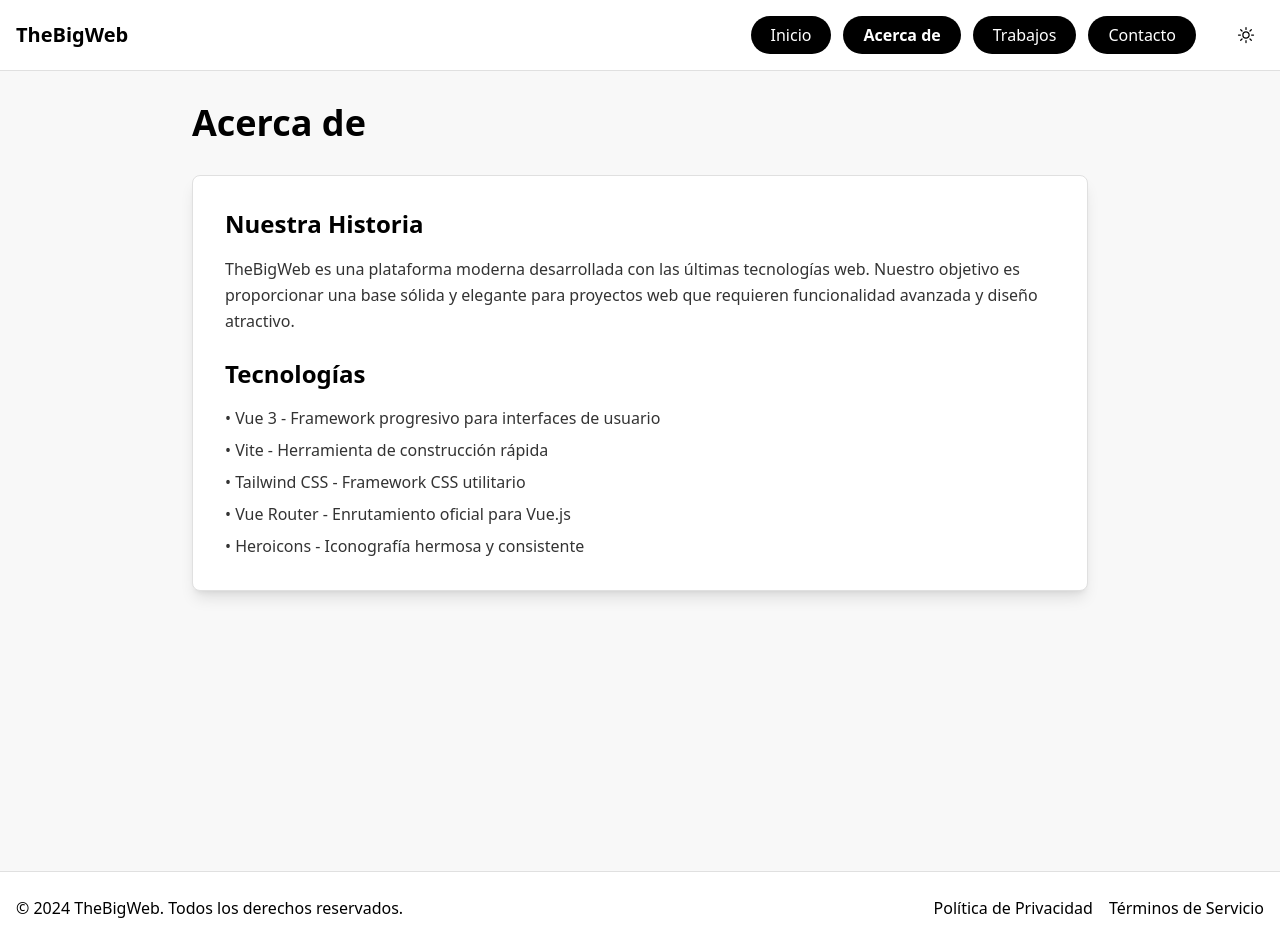
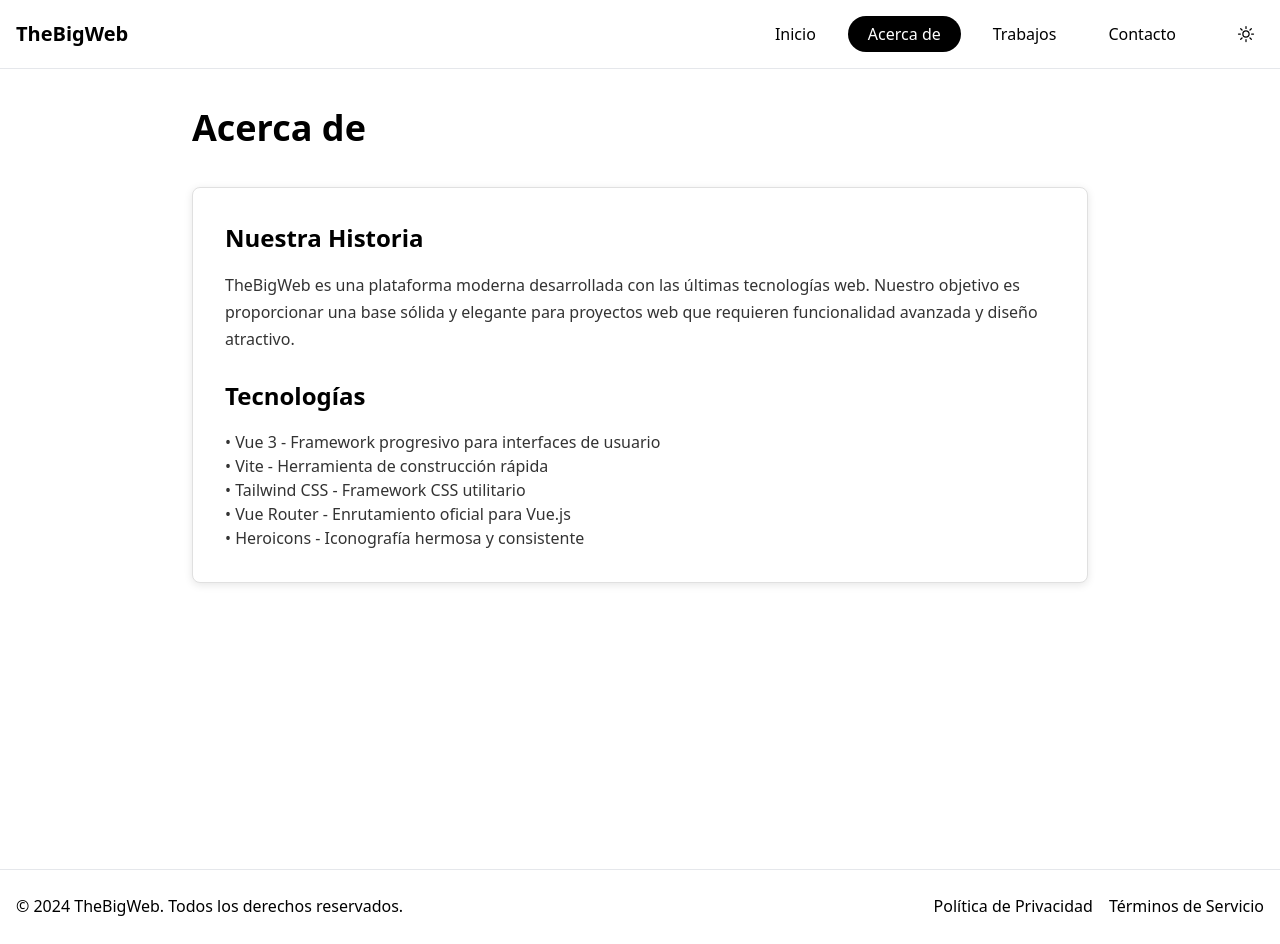
Before and after one commit to fullstackboss/thebigweb, a Vue app: page /acerca in a window 1280 px wide. Built offline with nearby package versions, Linux system fonts and the light colour scheme.

Commit message:
Colores y theme.js bien configurado

```diff
--- a/src/components/BigFoot.vue
+++ b/src/components/BigFoot.vue
@@ -1,7 +1,7 @@
 <template>
-  <footer class="bg-theme-card">
+  <footer style="background: var(--color-background);">
     <div class="container mx-auto px-4 py-6 border-t border-theme">
-      <div class="flex justify-between items-center">
+      <div class="flex justify-between items-center" style="color: var(--color-text);">
         <div class="text-theme-primary">
           © 2024 TheBigWeb. Todos los derechos reservados.
         </div>
--- a/src/components/MenuItem.vue
+++ b/src/components/MenuItem.vue
@@ -3,9 +3,10 @@
     <router-link
       :to="routePath"
       class="menu-btn"
-      active-class="menu-btn-active"
+      :class="{ 'menu-btn-active': isActive }"
+      v-slot="{ isActive }"
     >
-      {{ displayName }}
+      <span :style="isActive ? activeStyle : inactiveStyle">{{ displayName }}</span>
     </router-link>
   </li>
 </template>
@@ -40,26 +41,32 @@ const displayName = computed(() => {
   }
   return names[props.section]
 })
+
+const activeStyle = {
+  border: '0px solid var(--color-border)',
+  borderRadius: '9999px',
+  padding: '7px 20px',
+  color: 'var(--color-card)',
+  background: 'var(--color-primary)',
+  fontWeight: 400,
+  transition: 'border 0.2s, color 0.2s, background 0.2s',
+}
+
+const inactiveStyle = {
+  border: 'none',
+  padding: '7px 20px',
+  color: 'var(--color-primary)',
+  background: 'transparent',
+  fontWeight: 400,
+  transition: 'color 0.2s',
+}
 </script>
 
 <style scoped>
 .menu-btn {
   display: inline-block;
-  border-radius: 9999px;
-  padding: 7px 20px;
-  transition: background 0.2s, color 0.2s;
   text-align: center;
   font-size: 16px;
-  font-weight: 400;
-  background: var(--color-primary);
-  color: var(--color-card);
-}
-
-.menu-btn:hover {
-  background: var(--color-secondary);
-}
-
-.menu-btn-active {
-  font-weight: 600;
+  background: transparent;
 }
 </style>
--- a/src/pages/About.vue
+++ b/src/pages/About.vue
@@ -1,18 +1,18 @@
 <template>
-  <div class="min-h-screen bg-theme-surface p-8">
+  <div class="min-h-screen p-8" style="background: var(--color-background);">
     <div class="container mx-auto max-w-4xl">
-      <h1 class="text-4xl font-bold text-theme-primary mb-8">Acerca de</h1>
+      <h1 style="color: var(--color-primary); font-size: 2.25rem; font-weight: bold; margin-bottom: 2rem;">Acerca de</h1>
 
-      <div class="bg-theme-card p-8 rounded-lg shadow-lg border border-theme">
-        <h2 class="text-2xl font-semibold text-theme-primary mb-4">Nuestra Historia</h2>
-        <p class="text-theme-secondary mb-6 leading-relaxed">
+      <div style="background: var(--color-card); padding: 2rem; border-radius: 0.5rem; box-shadow: 0 2px 8px var(--color-shadow); border: 1px solid var(--color-border);">
+        <h2 style="color: var(--color-primary); font-size: 1.5rem; font-weight: 600; margin-bottom: 1rem;">Nuestra Historia</h2>
+        <p style="color: var(--color-secondary); margin-bottom: 1.5rem; line-height: 1.7;">
           TheBigWeb es una plataforma moderna desarrollada con las últimas tecnologías web.
           Nuestro objetivo es proporcionar una base sólida y elegante para proyectos web
           que requieren funcionalidad avanzada y diseño atractivo.
         </p>
 
-        <h2 class="text-2xl font-semibold text-theme-primary mb-4">Tecnologías</h2>
-        <ul class="text-theme-secondary space-y-2">
+        <h2 style="color: var(--color-primary); font-size: 1.5rem; font-weight: 600; margin-bottom: 1rem;">Tecnologías</h2>
+        <ul style="color: var(--color-secondary);">
           <li>• Vue 3 - Framework progresivo para interfaces de usuario</li>
           <li>• Vite - Herramienta de construcción rápida</li>
           <li>• Tailwind CSS - Framework CSS utilitario</li>
--- a/src/pages/Contact.vue
+++ b/src/pages/Contact.vue
@@ -1,65 +1,61 @@
 <template>
-  <div class="min-h-screen bg-theme-surface p-8">
+  <div class="min-h-screen p-8" style="background: var(--color-background);">
     <div class="container mx-auto max-w-2xl">
-      <h1 class="text-4xl font-bold text-theme-primary mb-8">Contacto</h1>
-
-      <div class="bg-theme-card p-8 rounded-lg shadow-lg border border-theme">
-        <form @submit.prevent="submitForm" class="space-y-6">
+      <h1 style="color: var(--color-primary); font-size: 2.25rem; font-weight: bold; margin-bottom: 2rem;">Contacto</h1>
+      <div style="background: var(--color-card); padding: 2rem; border-radius: 0.5rem; box-shadow: 0 2px 8px var(--color-shadow); border: 1px solid var(--color-border);">
+        <form @submit.prevent="submitForm" style="display: flex; flex-direction: column; gap: 1.5rem;">
           <div>
-            <label for="name" class="block text-theme-primary font-semibold mb-2">Nombre</label>
+            <label for="name" style="color: var(--color-primary); font-weight: 600; margin-bottom: 0.5rem; display: block;">Nombre</label>
             <input
               type="text"
               id="name"
               v-model="form.name"
-              class="w-full px-4 py-2 border border-theme rounded-lg focus:outline-none focus:ring-2 focus:ring-theme-primary bg-theme-surface text-theme-primary"
+              style="width: 100%; padding: 0.5rem 1rem; border: 1px solid var(--color-border); border-radius: 0.5rem; background: var(--color-surface); color: var(--color-primary); outline: none;"
               required
             >
           </div>
-
           <div>
-            <label for="email" class="block text-theme-primary font-semibold mb-2">Email</label>
+            <label for="email" style="color: var(--color-primary); font-weight: 600; margin-bottom: 0.5rem; display: block;">Email</label>
             <input
               type="email"
               id="email"
               v-model="form.email"
-              class="w-full px-4 py-2 border border-theme rounded-lg focus:outline-none focus:ring-2 focus:ring-theme-primary bg-theme-surface text-theme-primary"
+              style="width: 100%; padding: 0.5rem 1rem; border: 1px solid var(--color-border); border-radius: 0.5rem; background: var(--color-surface); color: var(--color-primary); outline: none;"
               required
             >
           </div>
-
           <div>
-            <label for="subject" class="block text-theme-primary font-semibold mb-2">Asunto</label>
+            <label for="subject" style="color: var(--color-primary); font-weight: 600; margin-bottom: 0.5rem; display: block;">Asunto</label>
             <input
               type="text"
               id="subject"
               v-model="form.subject"
-              class="w-full px-4 py-2 border border-theme rounded-lg focus:outline-none focus:ring-2 focus:ring-theme-primary bg-theme-surface text-theme-primary"
+              style="width: 100%; padding: 0.5rem 1rem; border: 1px solid var(--color-border); border-radius: 0.5rem; background: var(--color-surface); color: var(--color-primary); outline: none;"
               required
             >
           </div>
-
           <div>
-            <label for="message" class="block text-theme-primary font-semibold mb-2">Mensaje</label>
+            <label for="message" style="color: var(--color-primary); font-weight: 600; margin-bottom: 0.5rem; display: block;">Mensaje</label>
             <textarea
               id="message"
               v-model="form.message"
               rows="5"
-              class="w-full px-4 py-2 border border-theme rounded-lg focus:outline-none focus:ring-2 focus:ring-theme-primary bg-theme-surface text-theme-primary resize-none"
+              style="width: 100%; padding: 0.5rem 1rem; border: 1px solid var(--color-border); border-radius: 0.5rem; background: var(--color-surface); color: var(--color-primary); outline: none; resize: none;"
               required
             ></textarea>
           </div>
-
           <button
             type="submit"
-            class="w-full bg-theme-primary text-theme-card font-semibold py-3 px-6 rounded-lg hover:bg-theme-secondary transition-colors"
+            style="width: 100%; background: var(--color-primary); color: var(--color-card); font-weight: 600; padding: 0.75rem 1.5rem; border-radius: 0.5rem; transition: background 0.2s; border: none;"
+            @mouseover="event.target.style.background = 'var(--color-secondary)'"
+            @mouseleave="event.target.style.background = 'var(--color-primary)'"
           >
             Enviar Mensaje
           </button>
         </form>
-
-        <div class="mt-8 pt-8 border-t border-theme">
-          <h3 class="text-xl font-semibold text-theme-primary mb-4">Información de Contacto</h3>
-          <div class="space-y-2 text-theme-secondary">
+        <div style="margin-top: 2rem; padding-top: 2rem; border-top: 1px solid var(--color-border);">
+          <h3 style="color: var(--color-primary); font-size: 1.25rem; font-weight: 600; margin-bottom: 1rem;">Información de Contacto</h3>
+          <div style="color: var(--color-secondary);">
             <p>📧 Email: contacto@thebigweb.com</p>
             <p>📱 Teléfono: +1 (555) 123-4567</p>
             <p>📍 Dirección: Calle Principal 123, Ciudad</p>
--- a/src/pages/Home.vue
+++ b/src/pages/Home.vue
@@ -1,8 +1,8 @@
 <template>
-  <div class="min-h-screen w-full flex flex-col items-center justify-center bg-theme-surface">
+  <div class="min-h-screen w-full flex flex-col items-center justify-center" style="background: var(--color-background);">
     <div class="text-center">
-      <h1 class="text-6xl font-bold text-theme-primary mb-4">Bienvenido</h1>
-      <p class="text-xl text-theme-secondary">Usa el botón de tema en el menú superior</p>
+      <h1 style="color: var(--color-primary); font-size: 3.75rem; font-weight: bold; margin-bottom: 1rem;">Bienvenido</h1>
+      <p style="color: var(--color-secondary); font-size: 1.25rem;">Usa el botón de tema en el menú superior</p>
     </div>
   </div>
 </template>
--- a/src/pages/Works.vue
+++ b/src/pages/Works.vue
@@ -1,24 +1,23 @@
 <template>
-  <div class="min-h-screen bg-theme-surface p-8">
+  <div class="min-h-screen p-8" style="background: var(--color-background);">
     <div class="container mx-auto max-w-6xl">
-      <h1 class="text-4xl font-bold text-theme-primary mb-8">Trabajos</h1>
-
-      <div class="grid grid-cols-1 md:grid-cols-2 lg:grid-cols-3 gap-6">
+      <h1 style="color: var(--color-primary); font-size: 2.25rem; font-weight: bold; margin-bottom: 2rem;">Trabajos</h1>
+      <div style="display: grid; grid-template-columns: repeat(auto-fit, minmax(320px, 1fr)); gap: 1.5rem;">
         <div
           v-for="project in projects"
           :key="project.id"
-          class="bg-theme-card p-6 rounded-lg shadow-lg border border-theme hover:shadow-xl transition-shadow"
+          style="background: var(--color-card); padding: 1.5rem; border-radius: 0.5rem; box-shadow: 0 2px 8px var(--color-shadow); border: 1px solid var(--color-border); transition: box-shadow 0.2s;"
         >
-          <div class="w-full h-48 bg-theme-surface rounded-lg mb-4 flex items-center justify-center">
-            <span class="text-theme-muted text-lg">{{ project.name }}</span>
+          <div style="width: 100%; height: 12rem; background: var(--color-surface); border-radius: 0.5rem; margin-bottom: 1rem; display: flex; align-items: center; justify-content: center;">
+            <span style="color: var(--color-text-muted); font-size: 1.125rem;">{{ project.name }}</span>
           </div>
-          <h3 class="text-xl font-semibold text-theme-primary mb-2">{{ project.name }}</h3>
-          <p class="text-theme-secondary mb-4">{{ project.description }}</p>
-          <div class="flex flex-wrap gap-2">
+          <h3 style="color: var(--color-primary); font-size: 1.25rem; font-weight: 600; margin-bottom: 0.5rem;">{{ project.name }}</h3>
+          <p style="color: var(--color-secondary); margin-bottom: 1rem;">{{ project.description }}</p>
+          <div style="display: flex; flex-wrap: wrap; gap: 0.5rem;">
             <span
               v-for="tech in project.technologies"
               :key="tech"
-              class="px-3 py-1 bg-theme-surface text-theme-secondary text-sm rounded-full"
+              style="padding: 0.25rem 0.75rem; background: var(--color-surface); color: var(--color-secondary); font-size: 0.875rem; border-radius: 9999px;"
             >
               {{ tech }}
             </span>
--- a/src/style.css
+++ b/src/style.css
@@ -2,81 +2,10 @@
 @tailwind components;
 @tailwind utilities;
 
-/* Variables CSS para el tema */
-:root {
-  /* Modo claro por defecto */
-  --color-primary: #000000;
-  --color-secondary: #333333;
-  --color-accent: #666666;
-  --color-background: #ffffff;
-  --color-surface: #f8f8f8;
-  --color-card: #ffffff;
-  --color-text: #000000;
-  --color-text-secondary: #333333;
-  --color-text-muted: #666666;
-  --color-border: #e0e0e0;
-  --color-border-light: #f0f0f0;
-  --color-hover: #f5f5f5;
-  --color-active: #e8e8e8;
-  --color-disabled: #cccccc;
-  --color-success: #000000;
-  --color-error: #000000;
-  --color-warning: #333333;
-  --color-info: #666666;
-  --color-shadow: rgba(0, 0, 0, 0.1);
-  --color-shadow-dark: rgba(0, 0, 0, 0.2);
-}
-
-/* Modo oscuro */
-[data-theme="dark"] {
-  --color-primary: #ffffff;
-  --color-secondary: #cccccc;
-  --color-accent: #999999;
-  --color-background: #000000;
-  --color-surface: #111111;
-  --color-card: #1a1a1a;
-  --color-text: #ffffff;
-  --color-text-secondary: #cccccc;
-  --color-text-muted: #999999;
-  --color-border: #333333;
-  --color-border-light: #222222;
-  --color-hover: #1a1a1a;
-  --color-active: #222222;
-  --color-disabled: #444444;
-  --color-success: #ffffff;
-  --color-error: #ffffff;
-  --color-warning: #cccccc;
-  --color-info: #999999;
-  --color-shadow: rgba(255, 255, 255, 0.1);
-  --color-shadow-dark: rgba(255, 255, 255, 0.2);
-}
-
-/* Estilos base */
 body {
-  background-color: var(--color-background);
-  color: var(--color-text);
   transition: background-color 0.3s ease, color 0.3s ease;
 }
 
-/* Clases utilitarias para usar los colores del tema */
-.bg-theme-primary { background-color: var(--color-primary); }
-.bg-theme-secondary { background-color: var(--color-secondary); }
-.bg-theme-accent { background-color: var(--color-accent); }
-.bg-theme-surface { background-color: var(--color-surface); }
-.bg-theme-card { background-color: var(--color-card); }
-
-.text-theme-primary { color: var(--color-primary); }
-.text-theme-secondary { color: var(--color-secondary); }
-.text-theme-accent { color: var(--color-accent); }
-.text-theme-muted { color: var(--color-text-muted); }
-
-.border-theme { border-color: var(--color-border); }
-.border-theme-light { border-color: var(--color-border-light); }
-
-.hover\:bg-theme-hover:hover { background-color: var(--color-hover); }
-.hover\:bg-theme-active:hover { background-color: var(--color-active); }
-
-/* Transiciones suaves para cambios de tema */
 * {
   transition: background-color 0.3s ease, color 0.3s ease, border-color 0.3s ease;
 }
--- a/src/theme.js
+++ b/src/theme.js
@@ -3,133 +3,69 @@
 
 export const theme = {
   light: {
-    // Colores principales
     primary: '#000000',
     secondary: '#333333',
     accent: '#666666',
-
-    // Colores de fondo
     background: '#ffffff',
     surface: '#f8f8f8',
     card: '#ffffff',
-
-    // Colores de texto
     text: '#000000',
     textSecondary: '#333333',
     textMuted: '#666666',
-
-    // Colores de borde
     border: '#e0e0e0',
     borderLight: '#f0f0f0',
-
-    // Estados
     hover: '#f5f5f5',
     active: '#e8e8e8',
     disabled: '#cccccc',
-
-    // Feedback
     success: '#000000',
     error: '#000000',
     warning: '#333333',
     info: '#666666',
-
-    // Sombras
     shadow: 'rgba(0, 0, 0, 0.1)',
     shadowDark: 'rgba(0, 0, 0, 0.2)',
   },
-
   dark: {
-    // Colores principales
     primary: '#ffffff',
     secondary: '#cccccc',
     accent: '#999999',
-
-    // Colores de fondo
-    background: '#000000',
+    background: '#000000', // rojo para comprobar
     surface: '#111111',
     card: '#1a1a1a',
-
-    // Colores de texto
     text: '#ffffff',
     textSecondary: '#cccccc',
     textMuted: '#999999',
-
-    // Colores de borde
     border: '#333333',
     borderLight: '#222222',
-
-    // Estados
     hover: '#1a1a1a',
     active: '#222222',
     disabled: '#444444',
-
-    // Feedback
     success: '#ffffff',
     error: '#ffffff',
     warning: '#cccccc',
     info: '#999999',
-
-    // Sombras
     shadow: 'rgba(255, 255, 255, 0.1)',
     shadowDark: 'rgba(255, 255, 255, 0.2)',
   }
 }
 
-// Función para obtener el tema actual
+function setCSSVariables(themeObj) {
+  for (const [key, value] of Object.entries(themeObj)) {
+    document.documentElement.style.setProperty(`--color-${key.replace(/([A-Z])/g, "-$1").toLowerCase()}`, value)
+  }
+}
+
 export const getCurrentTheme = () => {
   const savedTheme = localStorage.getItem('theme')
   return savedTheme === 'dark' ? 'dark' : 'light'
 }
 
-// Función para cambiar el tema
 export const setTheme = (themeName) => {
   localStorage.setItem('theme', themeName)
   document.documentElement.setAttribute('data-theme', themeName)
+  setCSSVariables(theme[themeName])
 }
 
-// Función para obtener un color específico del tema actual
-export const getColor = (colorName) => {
-  const currentTheme = getCurrentTheme()
-  return theme[currentTheme][colorName]
-}
-
-// Función para obtener todos los colores del tema actual
-export const getCurrentThemeColors = () => {
-  const currentTheme = getCurrentTheme()
-  return theme[currentTheme]
-}
-
-// Inicializar tema al cargar
 export const initializeTheme = () => {
   const currentTheme = getCurrentTheme()
   setTheme(currentTheme)
 }
-
-// Exportar CSS variables para usar en Tailwind
-export const getThemeCSSVariables = () => {
-  const currentTheme = getCurrentTheme()
-  const colors = theme[currentTheme]
-
-  return {
-    '--color-primary': colors.primary,
-    '--color-secondary': colors.secondary,
-    '--color-accent': colors.accent,
-    '--color-background': colors.background,
-    '--color-surface': colors.surface,
-    '--color-card': colors.card,
-    '--color-text': colors.text,
-    '--color-text-secondary': colors.textSecondary,
-    '--color-text-muted': colors.textMuted,
-    '--color-border': colors.border,
-    '--color-border-light': colors.borderLight,
-    '--color-hover': colors.hover,
-    '--color-active': colors.active,
-    '--color-disabled': colors.disabled,
-    '--color-success': colors.success,
-    '--color-error': colors.error,
-    '--color-warning': colors.warning,
-    '--color-info': colors.info,
-    '--color-shadow': colors.shadow,
-    '--color-shadow-dark': colors.shadowDark,
-  }
-}
```
Also changed, not shown: src/components/BigHead.vue (+15 -6 lines).
